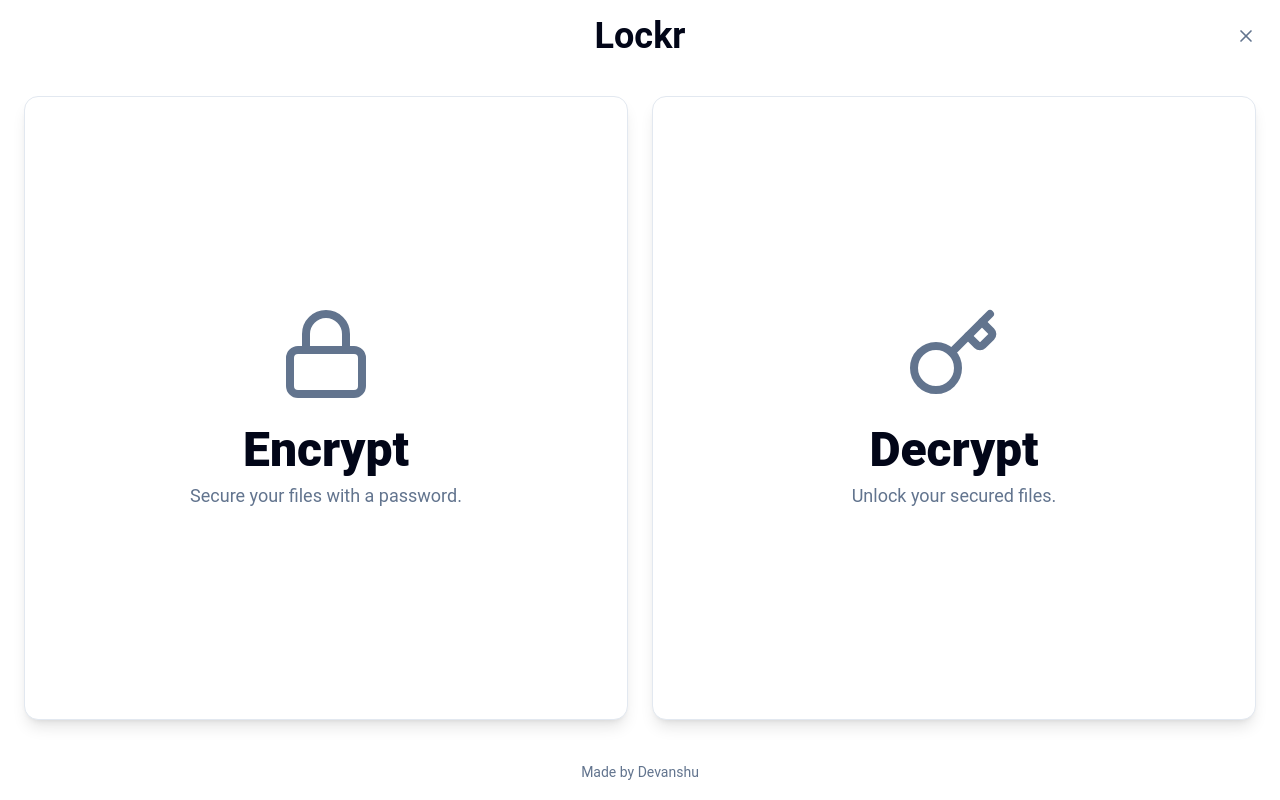
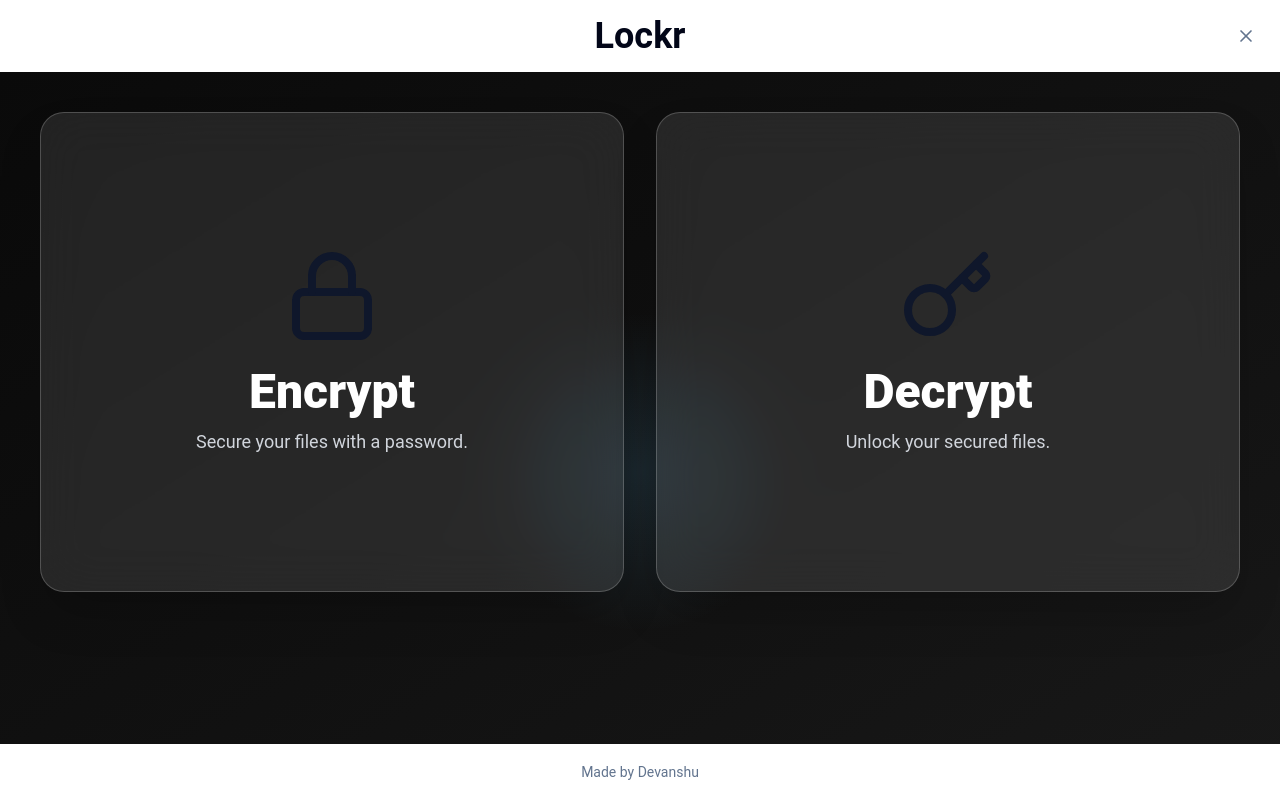
Before and after one commit to SharmaDevanshu089/lockr, a SvelteKit app: page / in a window 1280 px wide. Built offline with nearby package versions, Linux system fonts and the light colour scheme.

Commit message:
Updated Frontpage

```diff
--- a/src/routes/+layout.svelte
+++ b/src/routes/+layout.svelte
@@ -1,9 +1,52 @@
 <script lang="ts">
-    import "../app.css";
-    let { children } = $props();
-    import Titlebar from "$lib/components/titlebar.svelte";
+  import "../app.css";
+  import Titlebar from "$lib/components/titlebar.svelte";
+  import { fade } from "svelte/transition";
+  import { page } from "$app/stores";import { openUrl } from '@tauri-apps/plugin-opener';
+  let { children } = $props();
+
+  async function openGithub() {
+    // 2. Renamed 'openUrl' to 'open'
+    await open("https://github.com/SharmaDevanshu089");
+  }
+
+  function addFocus() {
+    const el = document.getElementById("devanshu-span");
+    el?.classList.remove('text-muted-foreground');
+    el?.classList.add('shadow-xl', 'text-primary');
+  }
+
+  function removeFocus() {
+    const el = document.getElementById("devanshu-span");
+    el?.classList.remove('shadow-xl', 'text-primary');
+    el?.classList.add('text-muted-foreground');
+  }
 </script>
 
 <Titlebar />
 
-{@render children()}
+<div class="flex h-[calc(100vh-4.5rem)] flex-col bg-background">
+
+  <main class="flex-1 overflow-y-auto">
+    {#key $page.url.pathname}
+      <div in:fade={{ duration: 150 }} out:fade={{ duration: 150 }}>
+        {@render children()}
+      </div>
+    {/key}
+  </main>
+
+  <footer class="shrink-0 p-4 text-center">
+    <span
+      id="devanshu-span"
+      class="text-sm text-muted-foreground span rounded-md transition-all duration-300 focus:outline-none focus:ring-2 focus:ring-ring"
+      role="link"
+      tabindex="0"
+      onmouseover={addFocus}
+      onfocus={addFocus}
+      onmouseout={removeFocus}
+      onblur={removeFocus}
+      onclick={openGithub} onkeydown={(e) => e.key === 'Enter' && openGithub()} >
+      Made by Devanshu
+    </span>
+  </footer>
+</div>
--- a/src/routes/+page.svelte
+++ b/src/routes/+page.svelte
@@ -1,72 +1,83 @@
 <script lang="ts">
   import { Lock, Key } from "lucide-svelte";
-import { openUrl } from '@tauri-apps/plugin-opener';
+
+  let hovered: 'encrypt' | 'decrypt' | null = null;
+
   function handleEncryptClick() {
-    console.log("Encrypt clicked!");
-    // Navigate to your encrypt page or show a modal
+    console.log('Encrypt clicked!');
   }
 
   function handleDecryptClick() {
-    console.log("Decrypt clicked!");
-    // Navigate to your decrypt page or show a modal
-  }
-    async function openGithub() {
-    await openUrl("https://github.com/SharmaDevanshu089/ac-installer-gui");
-    // await console.log("The Button is Pressed");
-  }
-function addFocus() {
-    const el = document.getElementById("devanshu-span");
-    el?.classList.remove('text-muted-foreground');
-    // Add the "focused" classes
-    el?.classList.add('shadow-xl', 'text-primary');
+    console.log('Decrypt clicked!');
   }
 
-  function removeFocus() {
-    const el = document.getElementById("devanshu-span");
-    // Remove the "focused" classes
-    el?.classList.remove('shadow-xl', 'text-primary');
-    el?.classList.add('text-muted-foreground');
+  // spotlight cursor effect
+  function updateSpotlight(e: MouseEvent) {
+    const root = document.documentElement;
+    root.style.setProperty('--x', `${e.clientX}px`);
+    root.style.setProperty('--y', `${e.clientY}px`);
   }
 </script>
 
-<div class="flex h-[calc(100vh-4.5rem)] flex-col bg-background">
-  <main class="flex-1 grid grid-cols-1 gap-6 p-6 md:grid-cols-2">
-    <button
-      class="group flex h-full w-full flex-col items-center justify-center rounded-xl border bg-card p-10 text-card-foreground shadow-lg transition-all duration-300 hover:scale-[1.03] hover:bg-accent hover:shadow-xl focus-visible:outline-none focus-visible:ring-2 focus-visible:ring-ring"
+<!-- Background with reactive spotlight -->
+<div
+  class="relative min-h-screen w-full overflow-hidden bg-gradient-to-br from-[#0a0a0a] via-[#111] to-[#191919] text-white"
+  on:mousemove={updateSpotlight}
+>
+  <div
+    class="absolute inset-0 transition-all duration-300"
+    style="background: radial-gradient(400px circle at var(--x, 50%) var(--y, 50%), rgba(100, 200, 255, 0.12), transparent 40%);"
+  ></div>
+
+  <div class="relative z-10 grid h-full grid-cols-1 gap-8 p-10 md:grid-cols-2">
+    <!-- Encrypt Panel -->
+    <div
+      role="button"
+      tabindex="0"
+      class="group relative flex h-[60vh] cursor-pointer items-center justify-center rounded-3xl border border-white/20 bg-white/10 p-10 shadow-2xl backdrop-blur-xl transition-all duration-500 hover:scale-[1.03] hover:border-primary/40"
+      on:mouseenter={() => (hovered = 'encrypt')}
+      on:mouseleave={() => (hovered = null)}
+      on:click={handleEncryptClick}
+      on:keydown={(e) => e.key === 'Enter' && handleEncryptClick()}
     >
-      <Lock
-        class="h-24 w-24 text-muted-foreground transition-all duration-300 group-hover:scale-110 group-hover:text-primary"
-      />
-      <h2 class="mt-6 text-5xl font-extrabold text-foreground">Encrypt</h2>
-      <p class="mt-2 text-lg text-muted-foreground">
-        Secure your files with a password.
-      </p>
-    </button>
+      <div class="text-center transition-all duration-500" class:opacity-80={hovered === 'decrypt'}>
+        <Lock class="mx-auto h-24 w-24 text-primary transition-all duration-500 group-hover:scale-110" />
+        <h2 class="mt-6 text-5xl font-extrabold">Encrypt</h2>
+        <p class="mt-3 text-lg text-gray-300">Secure your files with a password.</p>
+      </div>
 
-    <button
-      class="group flex h-full w-full flex-col items-center justify-center rounded-xl border bg-card p-10 text-card-foreground shadow-lg transition-all duration-300 hover:scale-[1.03] hover:bg-accent hover:shadow-xl focus-visible:outline-none focus-visible:ring-2 focus-visible:ring-ring"
+      <!-- subtle glow -->
+      <div
+        class="absolute -inset-0.5 rounded-3xl bg-gradient-to-r from-blue-500/20 to-cyan-400/20 opacity-0 blur-xl transition-opacity duration-500 group-hover:opacity-100 pointer-events-none"
+      ></div>
+    </div>
+
+    <!-- Decrypt Panel -->
+    <div
+      role="button"
+      tabindex="0"
+      class="group relative flex h-[60vh] cursor-pointer items-center justify-center rounded-3xl border border-white/20 bg-white/10 p-10 shadow-2xl backdrop-blur-xl transition-all duration-500 hover:scale-[1.03] hover:border-primary/40"
+      on:mouseenter={() => (hovered = 'decrypt')}
+      on:mouseleave={() => (hovered = null)}
+      on:click={handleDecryptClick}
+      on:keydown={(e) => e.key === 'Enter' && handleDecryptClick()}
     >
-      <Key
-        class="h-24 w-24 text-muted-foreground transition-all duration-300 group-hover:scale-110 group-hover:text-primary"
-      />
-      <h2 class="mt-6 text-5xl font-extrabold text-foreground">Decrypt</h2>
-      <p class="mt-2 text-lg text-muted-foreground">
-        Unlock your secured files.
-      </p>
-    </button>
-  </main>
+      <div class="text-center transition-all duration-500" class:opacity-80={hovered === 'encrypt'}>
+        <Key class="mx-auto h-24 w-24 text-primary transition-all duration-500 group-hover:scale-110" />
+        <h2 class="mt-6 text-5xl font-extrabold">Decrypt</h2>
+        <p class="mt-3 text-lg text-gray-300">Unlock your secured files.</p>
+      </div>
 
-  <footer class="shrink-0 p-4 text-center">
-    <span
-    id="devanshu-span" class="text-sm text-muted-foreground span rounded-md transition-all duration-300 focus:outline-none focus:ring-2 focus:ring-ring"
-    role="link"
-    tabindex="0"
-    onmouseover={addFocus}
-    onfocus={addFocus}
-    onmouseout={removeFocus}
-    onblur={removeFocus}
-  >
-    Made by Devanshu
-  </span>
-  </footer>
+      <div
+        class="absolute -inset-0.5 rounded-3xl bg-gradient-to-r from-cyan-400/20 to-blue-500/20 opacity-0 blur-xl transition-opacity duration-500 group-hover:opacity-100 pointer-events-none"
+      ></div>
+    </div>
+  </div>
 </div>
+
+<style>
+  :root {
+    --x: 50%;
+    --y: 50%;
+  }
+</style>
--- /dev/null
+++ b/src/routes/encrypt/+page.svelte
@@ -0,0 +1,61 @@
+<script lang="ts">
+  import { Lock, Key } from "lucide-svelte";
+  // We don't need the click handlers, the <a> tags handle navigation
+</script>
+
+<!--
+  This grid fills the <main> tag from your layout.
+  - h-full (makes it fill the space)
+  - gap-6 / p-6 (gives the cards space)
+-->
+<div class="grid h-full grid-cols-1 gap-6 p-6 md:grid-cols-2">
+  <!--
+    1. WRAP THE CARD IN AN <a> TAG
+       This makes it a link to the new page.
+  -->
+  <a
+    href="/encrypt"
+    data-sveltekit-noscroll
+    class="h-full w-full"
+  >
+    <!--
+      2. ADD THE view-transition-name
+         This MUST match the name on the encrypt/+page.svelte
+    -->
+    <button
+      class="group flex h-full w-full flex-col items-center justify-center rounded-xl border bg-card p-10 text-card-foreground shadow-lg transition-all duration-300 hover:scale-[1.03] hover:bg-accent hover:shadow-xl focus-visible:outline-none focus-visible:ring-2 focus-visible:ring-ring"
+      style="view-transition-name: main-card;"
+    >
+      <Lock
+        class="h-24 w-24 text-muted-foreground transition-all duration-300 group-hover:scale-110 group-hover:text-primary"
+      />
+      <h2 class="mt-6 text-5xl font-extrabold text-foreground">Encrypt</h2>
+      <p class="mt-2 text-lg text-muted-foreground">
+        Secure your files with a password.
+      </p>
+    </button>
+  </a>
+
+  <!--
+    3. DO THE SAME FOR THE DECRYPT CARD
+       (You'll need to create /decrypt/+page.svelte later)
+  -->
+  <a
+    href="/decrypt"
+    data-sveltekit-noscroll
+    class="h-full w-full"
+  >
+    <button
+      class="group flex h-full w-full flex-col items-center justify-center rounded-xl border bg-card p-10 text-card-foreground shadow-lg transition-all duration-300 hover:scale-[1.03] hover:bg-accent hover:shadow-xl focus-visible:outline-none focus-visible:ring-2 focus-visible:ring-ring"
+      style="view-transition-name: decrypt-card;"
+    >
+      <Key
+        class="h-24 w-24 text-muted-foreground transition-all duration-300 group-hover:scale-110 group-hover:text-primary"
+      />
+      <h2 class="mt-6 text-5xl font-extrabold text-foreground">Decrypt</h2>
+      <p class="mt-2 text-lg text-muted-foreground">
+        Unlock your secured files.
+      </p>
+    </button>
+  </a>
+</div>
```
